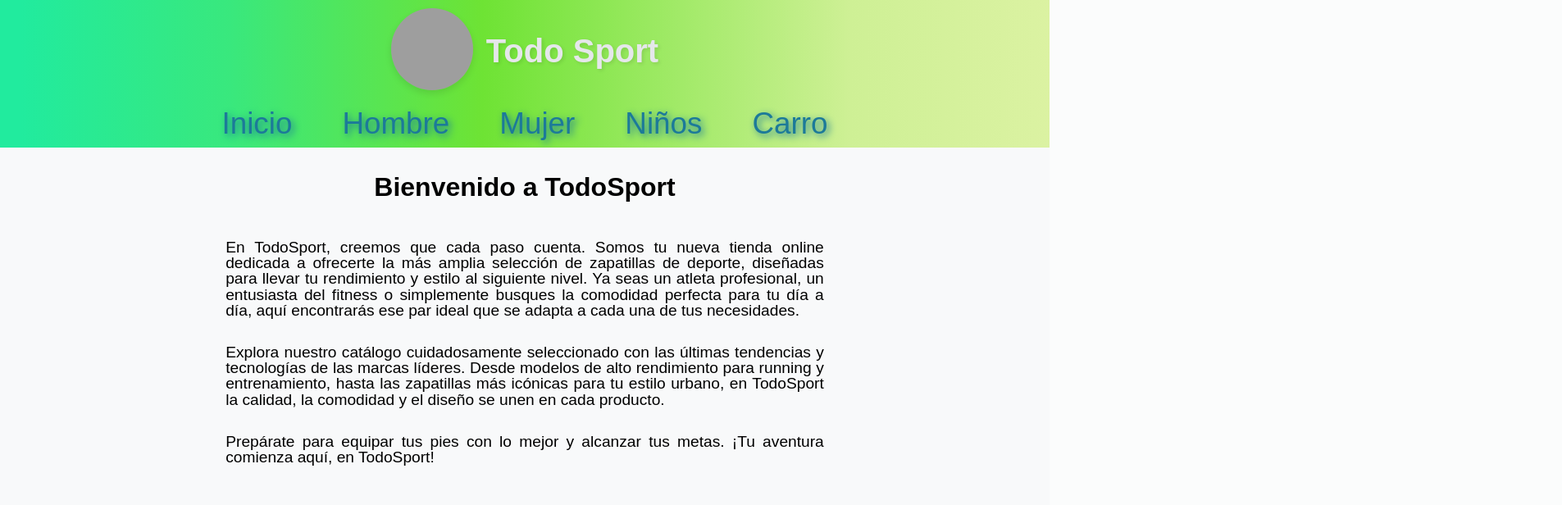
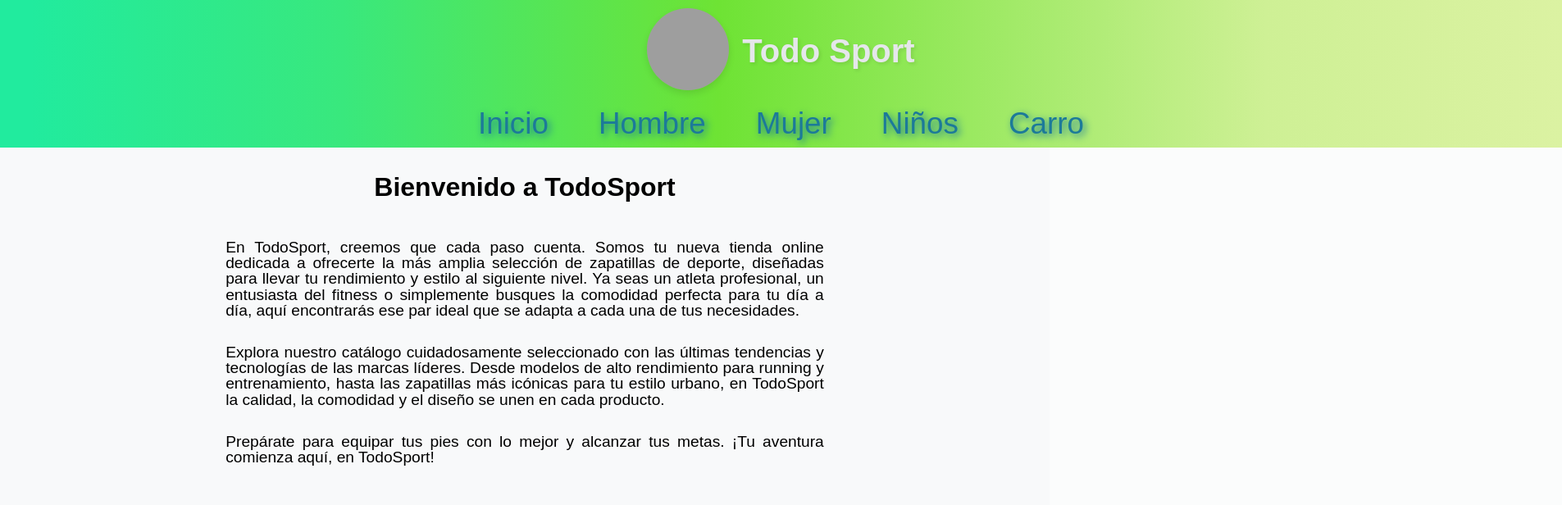
Before and after one commit to Rafadev357/portal-ventas, a React (Vite) app: page / in a window 1280 px wide. Shown: the top 616 px of the page at 82% size, 1905 px wide, since content can reach past the window. Built offline with nearby package versions, Linux system fonts and the light colour scheme; grey boxes are pictures that could not be loaded.

Commit message:
Update files

```diff
--- a/src/App.css
+++ b/src/App.css
@@ -24,6 +24,8 @@ body{
 
 .content__header{
     min-height: 180px;
+    max-width: 100%;
+    min-width: 1905px;
     position: relative;
     display: flex;
     flex-direction: column;
@@ -34,7 +36,7 @@ body{
 }
 
 .content__header ul{
-    width: 50rem;
+    min-width: 50rem;
     display: flex;
     flex-direction: row;
     align-items: center;
@@ -44,7 +46,7 @@ body{
 }
 
 .content__logo{
-    width: 100%;
+    min-width: 100%;
     display: flex;
     flex-direction: row;
     align-items: center;
```
